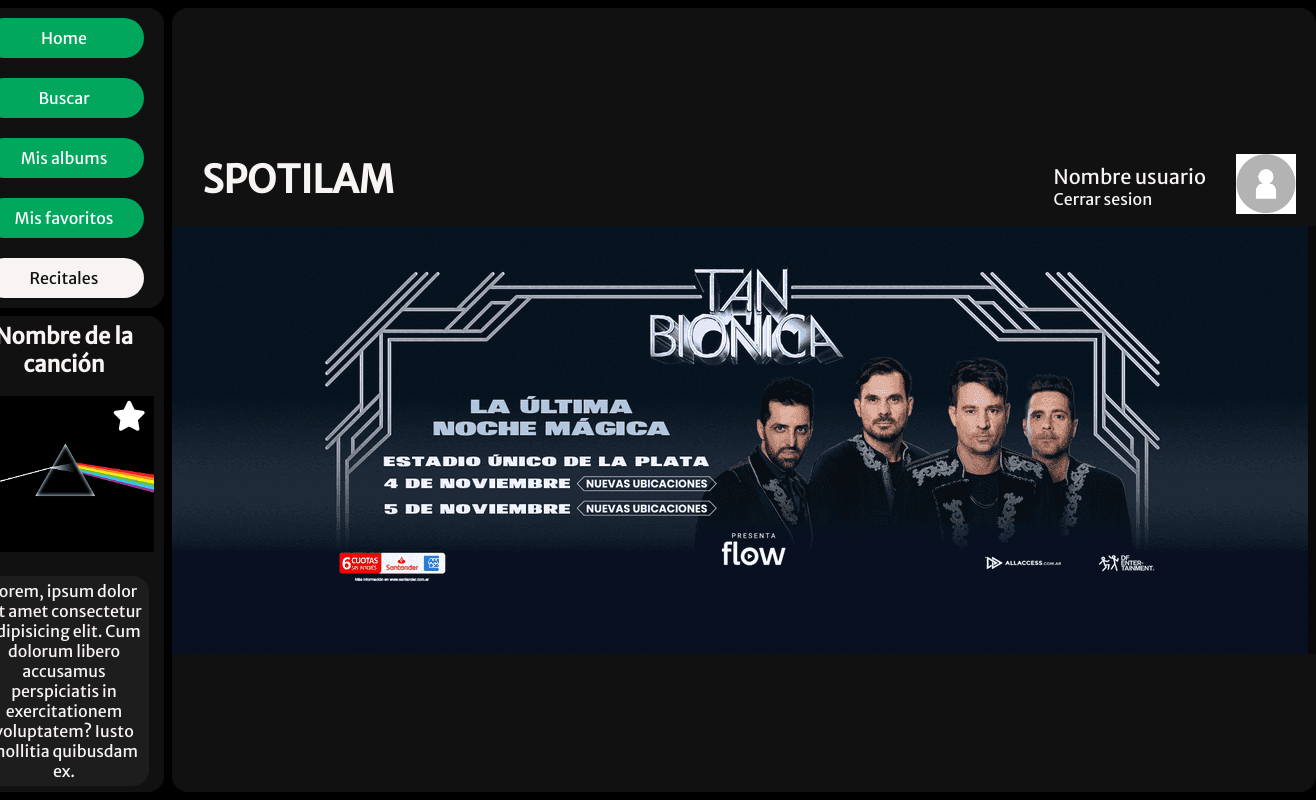
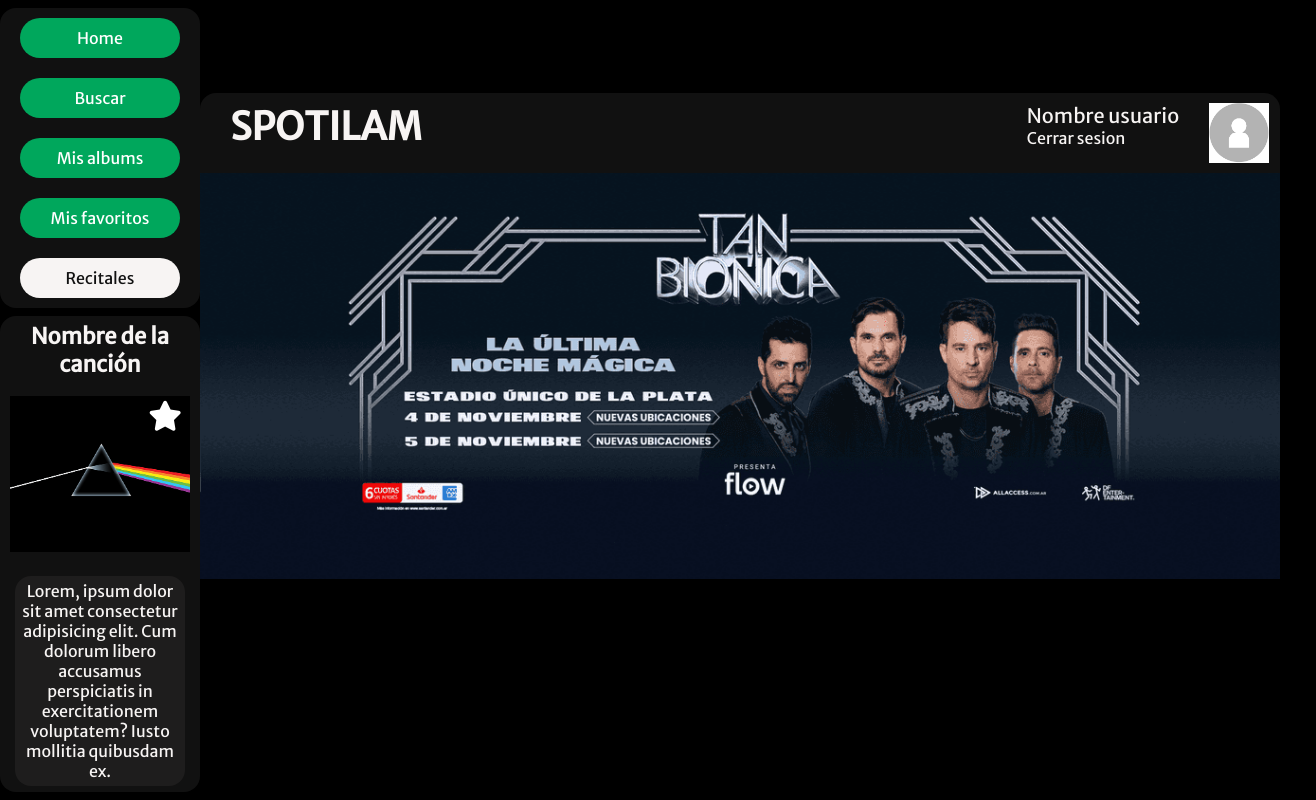
Before and after one commit to MilagrosChavezz/TrabajoPractico, a plain HTML site: page recitales.html in a window 1280 px wide. Shown: the whole page, 1316 px wide, since content can reach past the window. Drawn offline with Linux system fonts and the light colour scheme.

Commit message:
arreglos recitales

```diff
--- a/css/recitales.css
+++ b/css/recitales.css
@@ -7,6 +7,9 @@
     flex-direction: column;
     justify-content: center;
     align-items: center;
+}
+.vista-principal{
+margin-top: -10%;
 }
 
 .titulo {
@@ -50,3 +53,11 @@
     width: 100%;
     height: auto;
 }
+
+.user-container {
+    display: flex;
+    flex-direction: row;
+    position: relative;
+    right: 1%;
+
+}
--- a/recitales.html
+++ b/recitales.html
@@ -40,12 +40,12 @@
                 </p>
             </section>
         </aside>
-        <main id="vista-principal">
+        <main class="vista-principal">
             <section id="header__vista-principal">
                 <div class="title-container">
                     <h1 id="title">SPOTILAM</h1>
                 </div>
-                <div id="user-container">
+                <div class="user-container">
                     <div class="user-container__user-info">
                         <p id="nombre-usuario">Nombre usuario</p>
                         <a href="index.html">Cerrar sesion</a>
@@ -57,10 +57,10 @@
             </section>
             <div class="recitales_slider">
             <div class="recitales_slider_inner">
-<img src="/img/slider1.png" alt="" id="i1">
-<img src="/img/slider2.png" alt="" id="i2">
-<img src="/img/slider3.png" alt="" id="i3">
-<img src="/img/slider4.png" alt="" id="i4">
+                <img src="/img/slider1.png" alt="" id="i1">
+                <img src="/img/slider2.png" alt="" id="i2">
+                <img src="/img/slider3.png" alt="" id="i3">
+                <img src="/img/slider4.png" alt="" id="i4">
             </div>
             <section id="calendario">
             </div>
```
